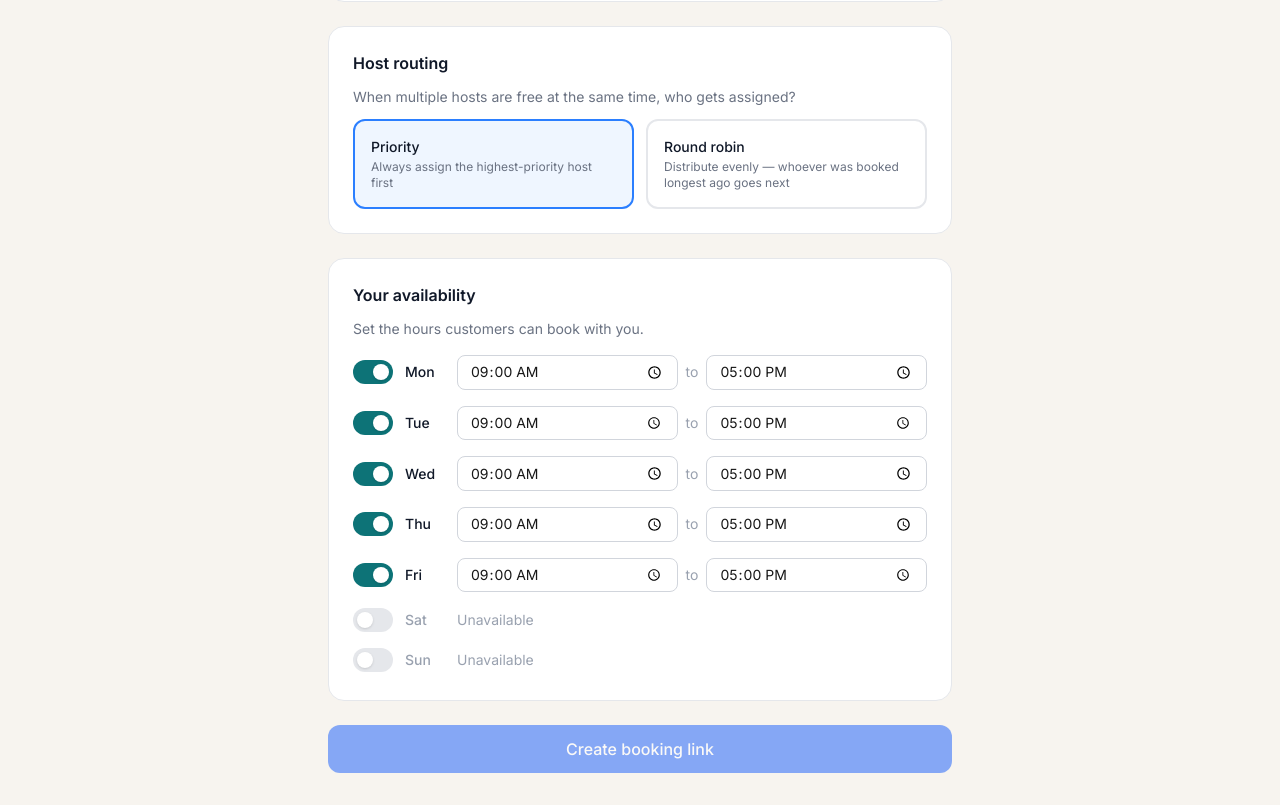
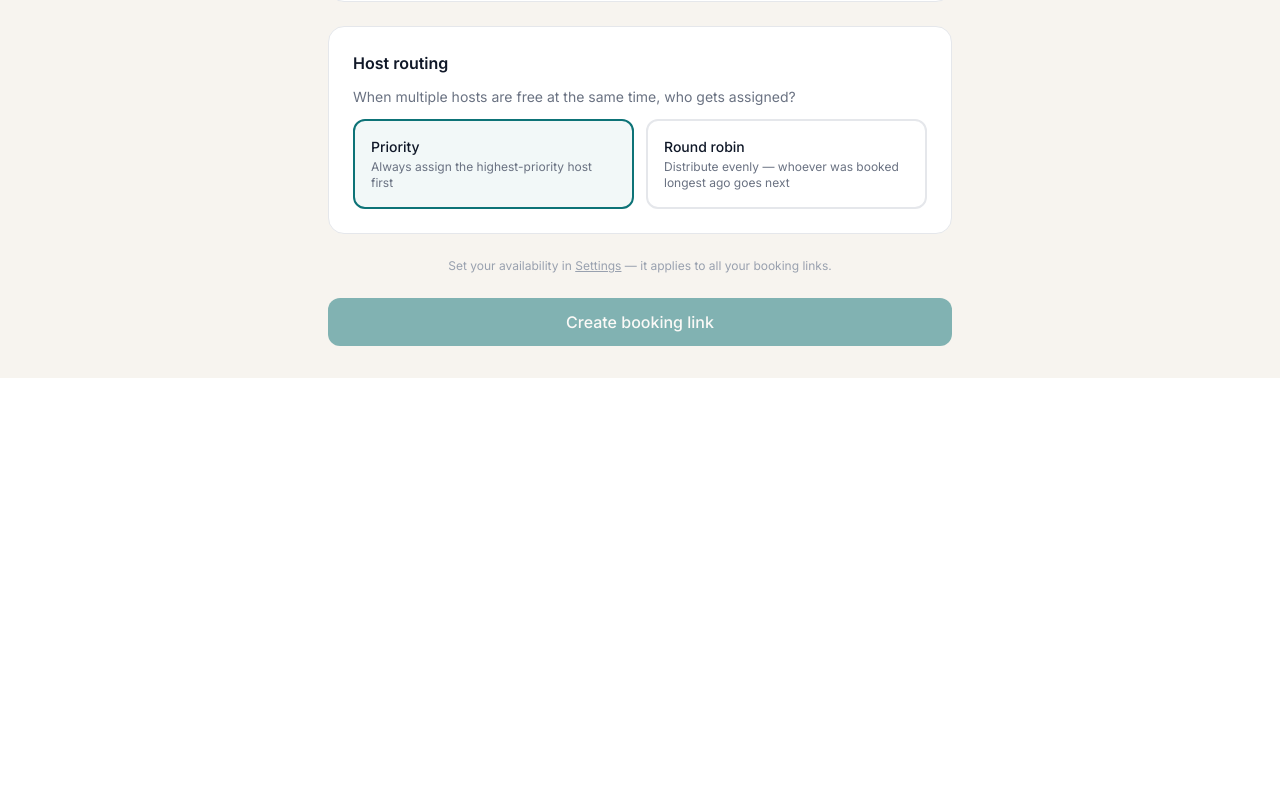
Before and after one commit to CalRoute/calroute, a Next.js app: page /dashboard/links/new in a window 1280 px wide. Shown: the part 769-1574 px from the top of the page. After the commit the page ends 1147 px from the top, so only its background shows below. Built offline with nearby package versions, Linux system fonts and the light colour scheme.

Commit message:
fix: remove availability section from new link page — managed in Settings

```diff
--- a/src/app/api/booking-links/route.ts
+++ b/src/app/api/booking-links/route.ts
@@ -13,7 +13,7 @@ export async function POST(request: NextRequest) {
   const {
     title, description, slug,
     durationMinutes, bufferBeforeMinutes, bufferAfterMinutes,
-    routingStrategy, maxDaysAhead, availability,
+    routingStrategy, maxDaysAhead,
   } = body
 
   if (!title || !slug) {
@@ -54,21 +54,5 @@ export async function POST(request: NextRequest) {
     lastBookedAt: null,
   })
 
-  // Save availability to host's subcollection
-  const batch = adminDb.batch()
-  for (const a of (availability ?? [])) {
-    const ref = adminDb
-      .collection('hosts')
-      .doc(uid)
-      .collection('availability')
-      .doc(String(a.dayOfWeek))
-    batch.set(ref, {
-      dayOfWeek: a.dayOfWeek,
-      startTime: a.startTime,
-      endTime: a.endTime,
-    })
-  }
-  await batch.commit()
-
   return NextResponse.json({ id: linkRef.id, slug })
 }
--- a/src/app/dashboard/links/new/page.tsx
+++ b/src/app/dashboard/links/new/page.tsx
@@ -5,17 +5,6 @@ import { useRouter } from 'next/navigation'
 import Link from 'next/link'
 
 const DURATIONS = [15, 20, 30, 45, 60, 90]
-const DAYS = ['Sun', 'Mon', 'Tue', 'Wed', 'Thu', 'Fri', 'Sat']
-
-const DEFAULT_AVAILABILITY = [
-  { dayOfWeek: 1, startTime: '09:00', endTime: '17:00', enabled: true },
-  { dayOfWeek: 2, startTime: '09:00', endTime: '17:00', enabled: true },
-  { dayOfWeek: 3, startTime: '09:00', endTime: '17:00', enabled: true },
-  { dayOfWeek: 4, startTime: '09:00', endTime: '17:00', enabled: true },
-  { dayOfWeek: 5, startTime: '09:00', endTime: '17:00', enabled: true },
-  { dayOfWeek: 6, startTime: '09:00', endTime: '17:00', enabled: false },
-  { dayOfWeek: 0, startTime: '09:00', endTime: '17:00', enabled: false },
-]
 
 export default function NewBookingLinkPage() {
   const router = useRouter()
@@ -33,8 +22,6 @@ export default function NewBookingLinkPage() {
     maxDaysAhead: 30,
   })
 
-  const [availability, setAvailability] = useState(DEFAULT_AVAILABILITY)
-
   function slugify(val: string) {
     return val.toLowerCase().replace(/\s+/g, '-').replace(/[^a-z0-9-]/g, '')
   }
@@ -48,30 +35,18 @@ export default function NewBookingLinkPage() {
     }))
   }
 
-  function updateAvailability(index: number, field: string, value: any) {
-    setAvailability(prev =>
-      prev.map((a, i) => (i === index ? { ...a, [field]: value } : a))
-    )
-  }
-
   async function handleSubmit(e: React.FormEvent) {
     e.preventDefault()
     setLoading(true)
     setError(null)
-
     try {
       const res = await fetch('/api/booking-links', {
         method: 'POST',
         headers: { 'Content-Type': 'application/json' },
-        body: JSON.stringify({
-          ...form,
-          availability: availability.filter(a => a.enabled),
-        }),
+        body: JSON.stringify(form),
       })
-
       const data = await res.json()
       if (!res.ok) throw new Error(data.error ?? 'Failed to create link')
-
       router.push('/dashboard')
     } catch (err: any) {
       setError(err.message)
@@ -102,43 +77,31 @@ export default function NewBookingLinkPage() {
           {/* Basic info */}
           <div className="bg-white rounded-2xl border border-gray-200 p-5 sm:p-6 space-y-4">
             <h2 className="font-semibold text-gray-900">Basic info</h2>
-
             <div>
               <label className="block text-sm font-medium text-gray-700 mb-1">Title *</label>
               <input
-                type="text"
-                required
-                value={form.title}
-                onChange={handleTitleChange}
+                type="text" required value={form.title} onChange={handleTitleChange}
                 placeholder="e.g. 30-min intro call"
-                className="w-full border border-gray-300 rounded-xl px-4 py-2.5 text-sm focus:outline-none focus:ring-2 focus:ring-blue-500"
+                className="w-full border border-gray-300 rounded-xl px-4 py-2.5 text-sm focus:outline-none focus:ring-2 focus:ring-[#0D7377]"
               />
             </div>
-
             <div>
               <label className="block text-sm font-medium text-gray-700 mb-1">Description</label>
               <textarea
-                rows={2}
-                value={form.description}
+                rows={2} value={form.description}
                 onChange={e => setForm(f => ({ ...f, description: e.target.value }))}
                 placeholder="What is this meeting about?"
-                className="w-full border border-gray-300 rounded-xl px-4 py-2.5 text-sm focus:outline-none focus:ring-2 focus:ring-blue-500 resize-none"
+                className="w-full border border-gray-300 rounded-xl px-4 py-2.5 text-sm focus:outline-none focus:ring-2 focus:ring-[#0D7377] resize-none"
               />
             </div>
-
             <div>
               <label className="block text-sm font-medium text-gray-700 mb-1">
-                Link slug *
-                <span className="text-gray-400 font-normal ml-1">— your booking URL</span>
+                Link slug * <span className="text-gray-400 font-normal ml-1">— your booking URL</span>
               </label>
-              <div className="flex items-center border border-gray-300 rounded-xl overflow-hidden focus-within:ring-2 focus-within:ring-blue-500">
-                <span className="px-3 py-2.5 bg-gray-50 text-gray-400 text-sm border-r border-gray-300 whitespace-nowrap">
-                  /book/
-                </span>
+              <div className="flex items-center border border-gray-300 rounded-xl overflow-hidden focus-within:ring-2 focus-within:ring-[#0D7377]">
+                <span className="px-3 py-2.5 bg-gray-50 text-gray-400 text-sm border-r border-gray-300 whitespace-nowrap">/book/</span>
                 <input
-                  type="text"
-                  required
-                  value={form.slug}
+                  type="text" required value={form.slug}
                   onChange={e => setForm(f => ({ ...f, slug: slugify(e.target.value) }))}
                   placeholder="intro-call"
                   className="flex-1 px-3 py-2.5 text-sm focus:outline-none"
@@ -150,64 +113,40 @@ export default function NewBookingLinkPage() {
           {/* Duration & buffers */}
           <div className="bg-white rounded-2xl border border-gray-200 p-5 sm:p-6 space-y-4">
             <h2 className="font-semibold text-gray-900">Duration & buffers</h2>
-
             <div>
               <label className="block text-sm font-medium text-gray-700 mb-2">Meeting duration</label>
               <div className="flex flex-wrap gap-2">
                 {DURATIONS.map(d => (
-                  <button
-                    key={d}
-                    type="button"
-                    onClick={() => setForm(f => ({ ...f, durationMinutes: d }))}
+                  <button key={d} type="button" onClick={() => setForm(f => ({ ...f, durationMinutes: d }))}
                     className={`px-4 py-2 rounded-xl text-sm font-medium border transition-colors ${
-                      form.durationMinutes === d
-                        ? 'bg-blue-600 text-white border-blue-600'
-                        : 'border-gray-300 text-gray-700 hover:border-blue-400'
+                      form.durationMinutes === d ? 'bg-[#0D7377] text-white border-[#0D7377]' : 'border-gray-300 text-gray-700 hover:border-[#0D7377]'
                     }`}
-                  >
-                    {d} min
-                  </button>
+                  >{d} min</button>
                 ))}
               </div>
             </div>
-
             <div className="grid grid-cols-2 gap-4">
               <div>
                 <label className="block text-sm font-medium text-gray-700 mb-1">Buffer before (min)</label>
-                <input
-                  type="number"
-                  min={0}
-                  max={60}
-                  value={form.bufferBeforeMinutes}
+                <input type="number" min={0} max={60} value={form.bufferBeforeMinutes}
                   onChange={e => setForm(f => ({ ...f, bufferBeforeMinutes: Number(e.target.value) }))}
-                  className="w-full border border-gray-300 rounded-xl px-4 py-2.5 text-sm focus:outline-none focus:ring-2 focus:ring-blue-500"
+                  className="w-full border border-gray-300 rounded-xl px-4 py-2.5 text-sm focus:outline-none focus:ring-2 focus:ring-[#0D7377]"
                 />
               </div>
               <div>
                 <label className="block text-sm font-medium text-gray-700 mb-1">Buffer after (min)</label>
-                <input
-                  type="number"
-                  min={0}
-                  max={60}
-                  value={form.bufferAfterMinutes}
+                <input type="number" min={0} max={60} value={form.bufferAfterMinutes}
                   onChange={e => setForm(f => ({ ...f, bufferAfterMinutes: Number(e.target.value) }))}
-                  className="w-full border border-gray-300 rounded-xl px-4 py-2.5 text-sm focus:outline-none focus:ring-2 focus:ring-blue-500"
+                  className="w-full border border-gray-300 rounded-xl px-4 py-2.5 text-sm focus:outline-none focus:ring-2 focus:ring-[#0D7377]"
                 />
               </div>
             </div>
-
             <div>
-              <label className="block text-sm font-medium text-gray-700 mb-1">
-                How far ahead can customers book?
-              </label>
+              <label className="block text-sm font-medium text-gray-700 mb-1">How far ahead can customers book?</label>
               <div className="flex items-center gap-2">
-                <input
-                  type="number"
-                  min={1}
-                  max={90}
-                  value={form.maxDaysAhead}
+                <input type="number" min={1} max={90} value={form.maxDaysAhead}
                   onChange={e => setForm(f => ({ ...f, maxDaysAhead: Number(e.target.value) }))}
-                  className="w-24 border border-gray-300 rounded-xl px-4 py-2.5 text-sm focus:outline-none focus:ring-2 focus:ring-blue-500"
+                  className="w-24 border border-gray-300 rounded-xl px-4 py-2.5 text-sm focus:outline-none focus:ring-2 focus:ring-[#0D7377]"
                 />
                 <span className="text-sm text-gray-500">days ahead</span>
               </div>
@@ -218,20 +157,15 @@ export default function NewBookingLinkPage() {
           <div className="bg-white rounded-2xl border border-gray-200 p-5 sm:p-6 space-y-3">
             <h2 className="font-semibold text-gray-900">Host routing</h2>
             <p className="text-sm text-gray-500">When multiple hosts are free at the same time, who gets assigned?</p>
-
             <div className="grid grid-cols-1 sm:grid-cols-2 gap-3">
               {[
                 { value: 'priority', label: 'Priority', desc: 'Always assign the highest-priority host first' },
                 { value: 'round_robin', label: 'Round robin', desc: 'Distribute evenly — whoever was booked longest ago goes next' },
               ].map(opt => (
-                <button
-                  key={opt.value}
-                  type="button"
+                <button key={opt.value} type="button"
                   onClick={() => setForm(f => ({ ...f, routingStrategy: opt.value as any }))}
                   className={`text-left p-4 rounded-xl border-2 transition-colors ${
-                    form.routingStrategy === opt.value
-                      ? 'border-blue-500 bg-blue-50'
-                      : 'border-gray-200 hover:border-gray-300'
+                    form.routingStrategy === opt.value ? 'border-[#0D7377] bg-[#0D7377]/5' : 'border-gray-200 hover:border-gray-300'
                   }`}
                 >
                   <p className="font-medium text-sm text-gray-900">{opt.label}</p>
@@ -241,58 +175,12 @@ export default function NewBookingLinkPage() {
             </div>
           </div>
 
-          {/* Availability */}
-          <div className="bg-white rounded-2xl border border-gray-200 p-5 sm:p-6 space-y-3">
-            <h2 className="font-semibold text-gray-900">Your availability</h2>
-            <p className="text-sm text-gray-500">Set the hours customers can book with you.</p>
+          <p className="text-xs text-gray-400 text-center">
+            Set your availability in <Link href="/dashboard/settings" className="underline hover:text-gray-600">Settings</Link> — it applies to all your booking links.
+          </p>
 
-            <div className="space-y-2">
-              {availability.map((a, i) => (
-                <div key={a.dayOfWeek} className="flex flex-col sm:flex-row sm:items-center gap-2 sm:gap-3 py-1">
-                  <div className="flex items-center gap-3">
-                    <button
-                      type="button"
-                      onClick={() => updateAvailability(i, 'enabled', !a.enabled)}
-                      className={`w-10 h-6 rounded-full transition-colors flex-shrink-0 ${
-                        a.enabled ? 'bg-[#0D7377]' : 'bg-gray-200'
-                      }`}
-                    >
-                      <span className={`block w-4 h-4 bg-white rounded-full shadow mx-auto transition-transform ${
-                        a.enabled ? 'translate-x-2' : '-translate-x-2'
-                      }`} />
-                    </button>
-                    <span className={`w-10 text-sm font-medium ${a.enabled ? 'text-gray-900' : 'text-gray-400'}`}>
-                      {DAYS[a.dayOfWeek]}
-                    </span>
-                  </div>
-                  {a.enabled ? (
-                    <div className="flex items-center gap-2 flex-1 pl-13 sm:pl-0">
-                      <input
-                        type="time"
-                        value={a.startTime}
-                        onChange={e => updateAvailability(i, 'startTime', e.target.value)}
-                        className="flex-1 border border-gray-300 rounded-lg px-2 sm:px-3 py-1.5 text-sm focus:outline-none focus:ring-2 focus:ring-[#0D7377] min-w-0"
-                      />
-                      <span className="text-gray-400 text-sm flex-shrink-0">to</span>
-                      <input
-                        type="time"
-                        value={a.endTime}
-                        onChange={e => updateAvailability(i, 'endTime', e.target.value)}
-                        className="flex-1 border border-gray-300 rounded-lg px-2 sm:px-3 py-1.5 text-sm focus:outline-none focus:ring-2 focus:ring-[#0D7377] min-w-0"
-                      />
-                    </div>
-                  ) : (
-                    <span className="text-sm text-gray-400 pl-13 sm:pl-0">Unavailable</span>
-                  )}
-                </div>
-              ))}
-            </div>
-          </div>
-
-          <button
-            type="submit"
-            disabled={loading || !form.title || !form.slug}
-            className="w-full py-3 bg-blue-600 text-white rounded-xl font-medium hover:bg-blue-700 disabled:opacity-50 disabled:cursor-not-allowed transition-colors"
+          <button type="submit" disabled={loading || !form.title || !form.slug}
+            className="w-full py-3 bg-[#0D7377] text-white rounded-xl font-medium hover:bg-[#0a5f63] disabled:opacity-50 disabled:cursor-not-allowed transition-colors"
           >
             {loading ? 'Creating…' : 'Create booking link'}
           </button>
```
